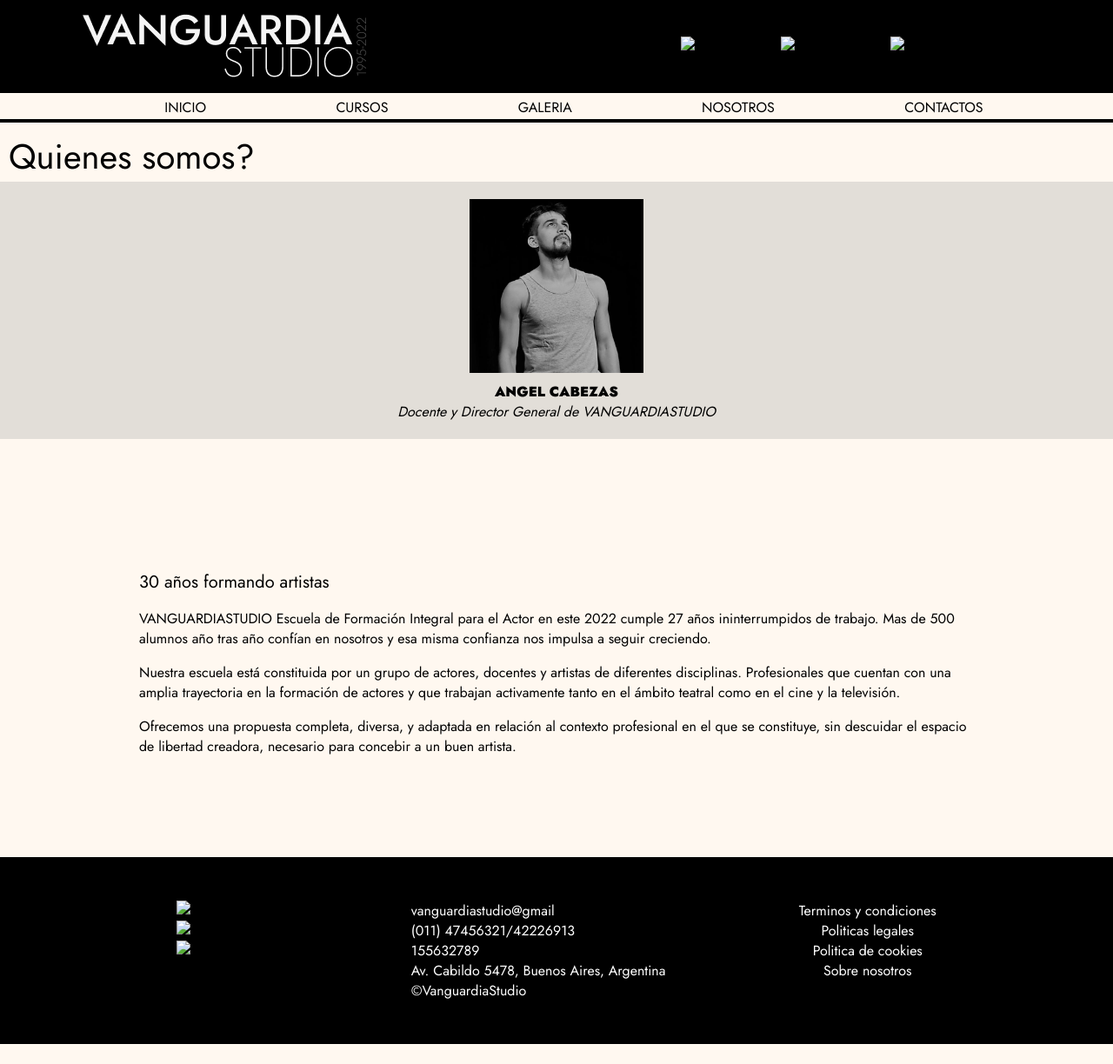
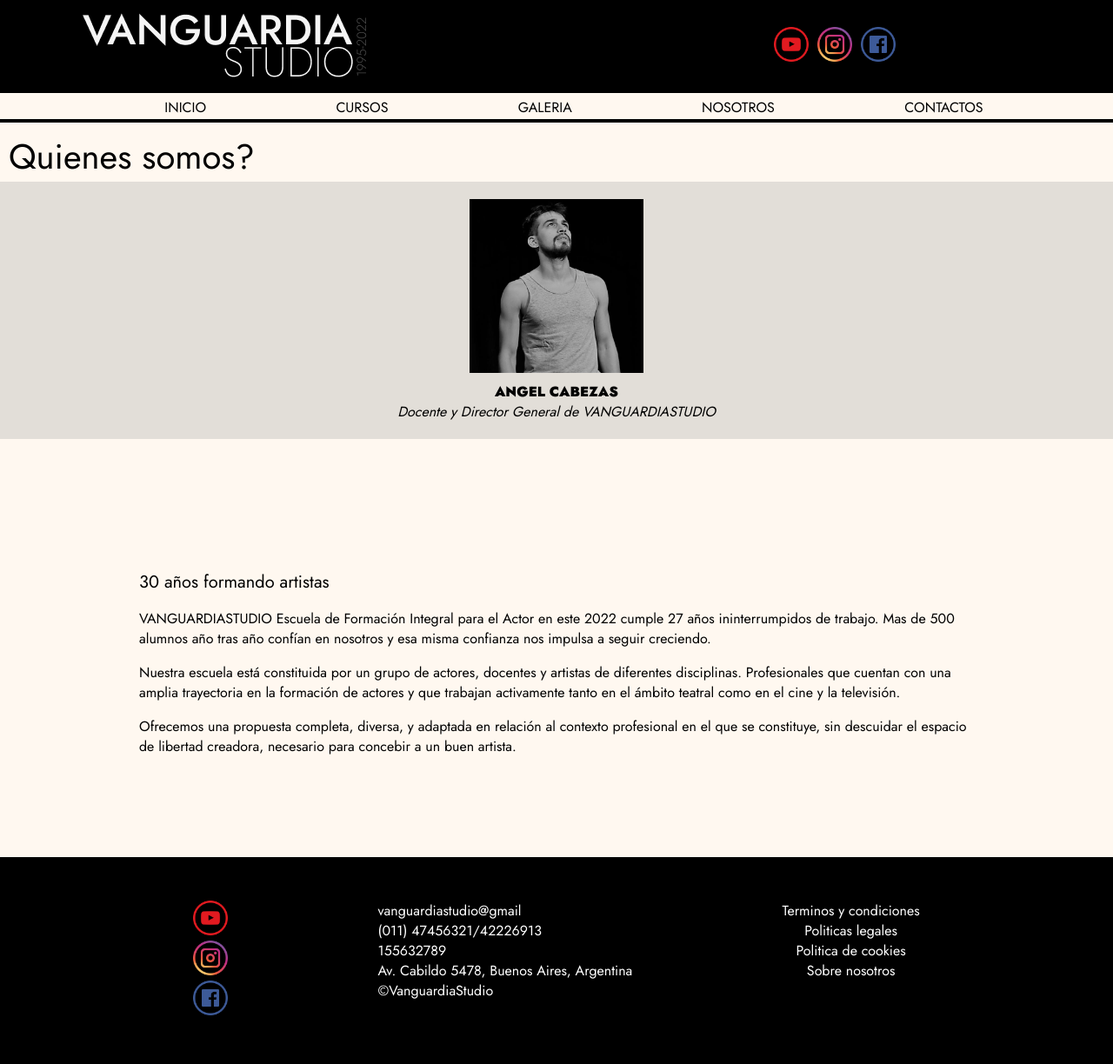
Before and after one commit to cabezasangel/vanguardiastudioo, a plain HTML site: page paginas/nosotros.html in a window 1280 px wide. Shown: the whole page at 87% size. Before the commit the page ends 1201 px from the top, so only its background shows below. Drawn offline with Linux system fonts and the light colour scheme.

Commit message:
git commit m-"correcion de rutas"

```diff
--- a/paginas/nosotros.html
+++ b/paginas/nosotros.html
@@ -24,13 +24,13 @@
         </div>
         <div class="item3">
             <a href="https://www.youtube.com/">
-                <img src="../imagenes/you color.png" alt="logo youtube" height="40px" width="40px">
+                <img src="../imagenes/youcolor.png" alt="logo youtube" height="40px" width="40px">
             </a>
             <a href="https://www.instagram.com/">
-                <img src="../imagenes/insta color.png" alt="logo instagram"height="40px" width="40px" >
+                <img src="../imagenes/instacolor.png" alt="logo instagram"height="40px" width="40px" >
             </a>
             <a href="https://www.facebook.com/">
-                <img src="../imagenes/face color.png" alt="logo facebook" height="40px" width="40px">
+                <img src="../imagenes/facecolor.png" alt="logo facebook" height="40px" width="40px">
             </a>
         </div>
     </header>
@@ -54,13 +54,13 @@
     <footer>
         <div class="footer-logos">
             <a href="https://www.youtube.com/">
-                <img src="../imagenes/you color.png" alt="logo youtube" height="40px" width="40px">
+                <img src="../imagenes/youcolor.png" alt="logo youtube" height="40px" width="40px">
             </a>
             <a href="https://www.instagram.com/">
-                <img src="../imagenes/insta color.png" alt="logo instagram"height="40px" width="40px" >
+                <img src="../imagenes/instacolor.png" alt="logo instagram"height="40px" width="40px" >
             </a>
             <a href="https://www.facebook.com/">
-                <img src="../imagenes/face color.png" alt="logo facebook" height="40px" width="40px">
+                <img src="../imagenes/facecolor.png" alt="logo facebook" height="40px" width="40px">
             </a>
         </div>
 
```
Also changed, not shown: index.html (+7 -7 lines), paginas/contacto.html (+6 -6 lines), paginas/cursos.html (+6 -6 lines), paginas/galeria.html (+6 -6 lines).
